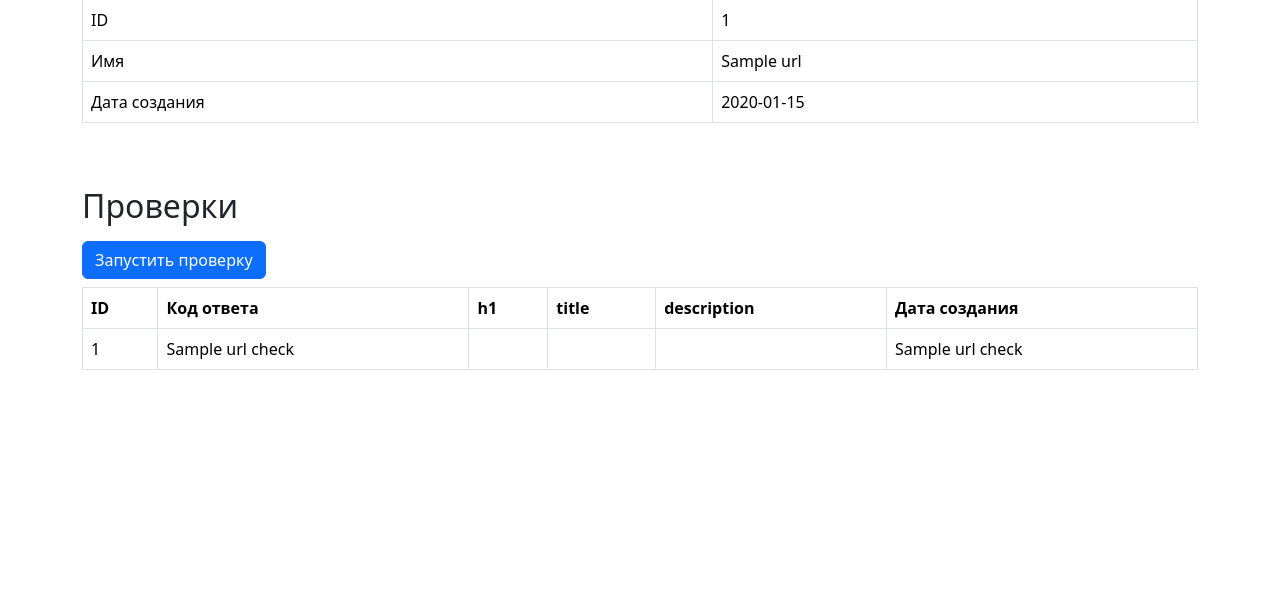
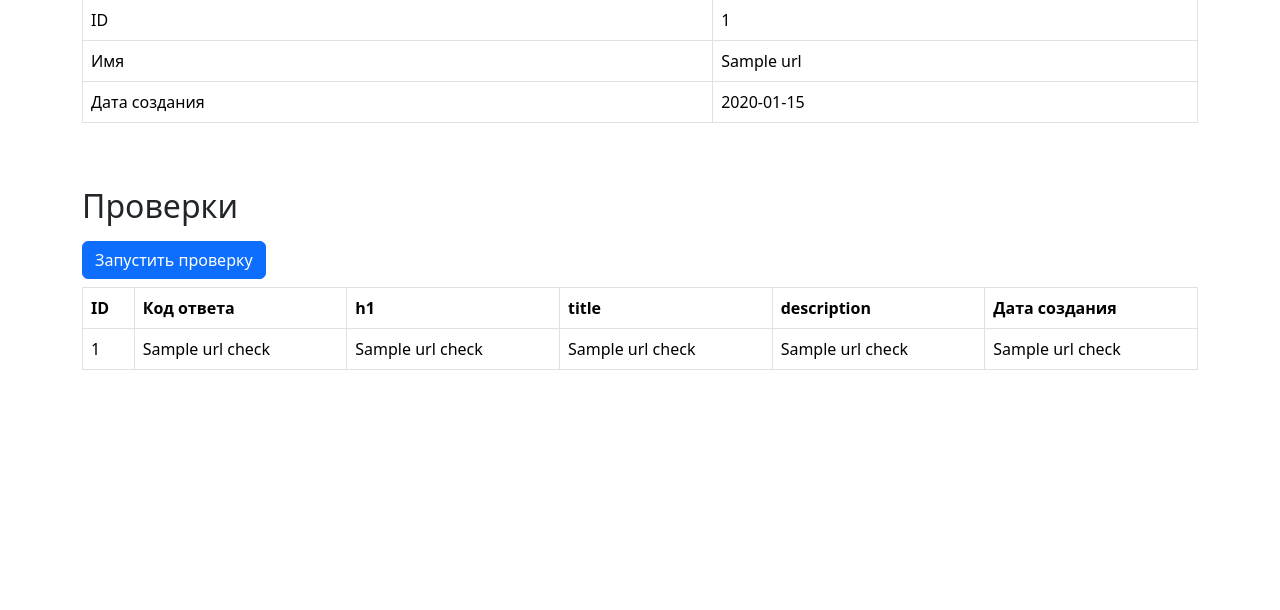
Before and after one commit to ivekhov/python-project-83, a Flask app: page /urls/1 in a window 1280 px wide. Shown: the part 129-739 px from the top of the page. Run offline with Flask 3, Linux system fonts and the light colour scheme; a database or web service that is not in the repository returns one stand-in record (values such as "Sample title"); some libraries are stand-ins or nearby versions.

Commit message:
add titles and content simple checking

```diff
--- a/page_analyzer/app.py
+++ b/page_analyzer/app.py
@@ -4,6 +4,7 @@ import requests
 import os
 from urllib.parse import urlparse
 
+from bs4 import BeautifulSoup
 from dotenv import load_dotenv
 from flask import (
     Flask,
@@ -134,7 +135,7 @@ def url_get(id):
 
             # url_checks
             sql = f"""
-            SELECT id, TO_CHAR(created_at, 'YYYY-MM-DD') as created_at, status_code
+            SELECT id, TO_CHAR(created_at, 'YYYY-MM-DD') as created_at, status_code, h1, title, description
             FROM url_checks
             WHERE url_id = {id} AND status_code IS NOT NULL
             ORDER BY id DESC;
@@ -148,7 +149,10 @@ def url_get(id):
                     {
                         'id': check[0],
                         'created_at': check[1],
-                        'status_code': check[2]
+                        'status_code': check[2],
+                        'h1': check[3],
+                        'title': check[4],
+                        'description': check[5]
                     }
                 )
             logging.warning(f"urls_checks: {urls_checks}")
@@ -187,21 +191,32 @@ def checks_post(id):
             url = cursor.fetchone()[0]
 
             try:
-                url_request = requests.get(url)
-                url_request.raise_for_status
-                status_code = url_request.status_code
+                response = requests.get(url)
+                response.raise_for_status
+                status_code = response.status_code
+
+                soup = BeautifulSoup(response.content, 'html.parser')
+                h1_tag = soup.find('h1')
+                h1_text = h1_tag.get_text(strip=True) if h1_tag else None
+
+                title_tag = soup.find('title')
+                title_text = title_tag.get_text(strip=True) if title_tag else None
+
+                meta_description_tag = soup.find('meta', attrs={'name': 'description'})
+                meta_description_text = meta_description_tag.get('content').strip() if meta_description_tag else None
+
             except requests.exceptions.RequestException as e:
                 logging.error(f"Error checking URL: {e}")
                 flash('Произошла ошибка при проверке', 'danger')
                 return redirect(url_for('url_get', id=id))
 
-            cursor.execute("INSERT INTO url_checks (url_id, status_code) VALUES (%s, %s)",
-                           (id, status_code)
+            cursor.execute("INSERT INTO url_checks (url_id, status_code, h1, title, description) VALUES (%s, %s, %s, %s, %s)",
+                           (id, status_code, h1_text, title_text, meta_description_text)
             )
             conn.commit()
             flash('Проверка успешно добавлена', 'success')
 
-            cursor.execute("SELECT id, TO_CHAR(created_at, 'YYYY-MM-DD') as created_at, status_code FROM url_checks WHERE url_id = %s ORDER BY id desc", (id,))
+            cursor.execute("SELECT id, TO_CHAR(created_at, 'YYYY-MM-DD') as created_at, status_code, h1, title, description FROM url_checks WHERE url_id = %s ORDER BY id desc", (id,))
             urls_raw = cursor.fetchall()
 
             urls_checks = []
@@ -210,24 +225,21 @@ def checks_post(id):
                     {
                         'id': url_check[0],
                         'created_at': url_check[1],
-                        'status_code': url_check[2]
+                        'status_code': url_check[2],
+                        'h1': url_check[3],
+                        'title': url_check[4],
+                        'description': url_check[5]
                     }
                 )
-            logging.info(f"checks: {urls_checks}")
-
-            cursor.execute("SELECT id, name, created_at FROM urls WHERE id = %s", (id,))
-            url = cursor.fetchone()
-            url = {'id': url[0], 'name': url[1], 'created_at': datetime.strftime(url[2], '%Y-%m-%d')}
 
     except Exception as e:
         conn.rollback()
         logging.error(f"Error creating check: {e}")
-        flash('Произошла ошибка при проверкеk', 'danger')
+        flash('Произошла ошибка при проверке', 'danger')
         return redirect(url_for('url_get', id=id))
 
     return redirect(url_for('url_get', id=id))
 
 
-
 if __name__ == "__main__":
     app.run()
--- a/page_analyzer/templates/show.html
+++ b/page_analyzer/templates/show.html
@@ -58,9 +58,9 @@
       <tr>
         <td>{{ url_check.id }}</td>
         <td>{{ url_check.status_code }}</td>
-        <td></td>
-        <td></td>
-        <td></td>
+        <td>{{ url_check.h1 if url_check.h1 else ''}}</td>
+        <td>{{ url_check.title if url_check.title else ''}}</td>
+        <td>{{ url_check.description if url_check.description else ''}}</td>
         <td>{{ url_check.created_at }}</td>
       </tr>
       {% endfor %}
--- a/pyproject.toml
+++ b/pyproject.toml
@@ -18,6 +18,7 @@ psycopg2-binary = "^2.9.10"
 psycopg2 = "^2.9.10"
 validators = "^0.34.0"
 requests = "^2.32.3"
+beautifulsoup4 = "^4.12.3"
 
 [tool.poetry.group.dev.dependencies]
 
```
Also changed, not shown: README.md, 1 other file.
